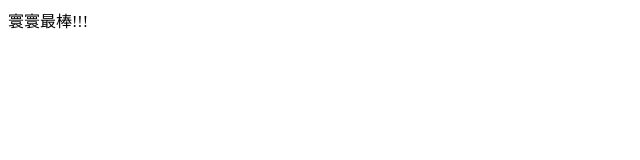
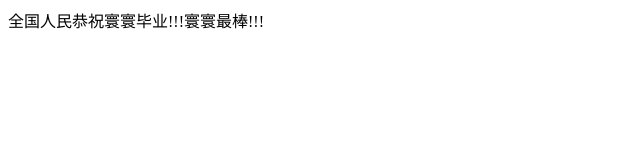
Before and after one commit to douzhili/zhaoyihuan.github.io, a plain HTML site: page index.html in a window 1280 px wide. Shown: the whole page, without its empty margins (0-640 px from the left). Drawn offline with Linux system fonts and the light colour scheme.

Commit message:
Update index.html

```diff
--- a/index.html
+++ b/index.html
@@ -5,6 +5,6 @@
     <title> YIHUAN ZHAO </title>
   </head>
   <body>
-    寰寰最棒!!!
+    全国人民恭祝寰寰毕业!!!寰寰最棒!!!
     </body>
   </html>
```
